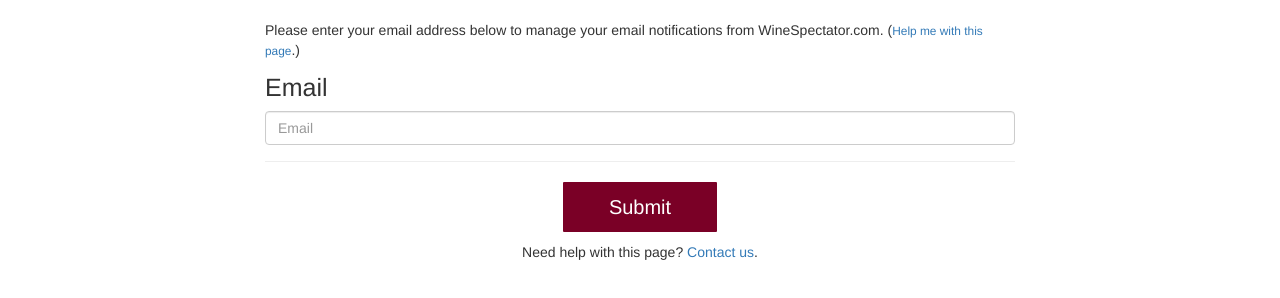
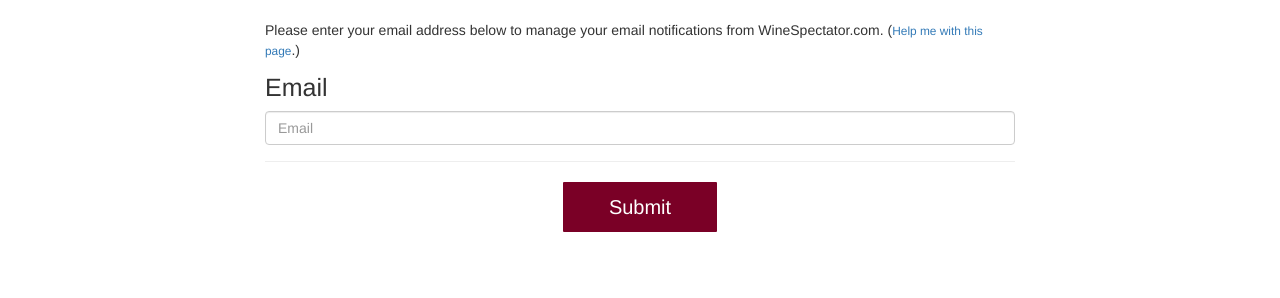
Before and after one commit to mshanken/WSsignup, a website: page preferences.html in a window 1280 px wide. Shown: the part 154-452 px from the top of the page. Drawn offline with Linux system fonts and the light colour scheme.

Commit message:
removing help link on pref.

```diff
--- a/preferences.html
+++ b/preferences.html
@@ -76,7 +76,6 @@
 					<div class="col-xs-12 col-sm-12 col-md-8 col-lg-8">
 						<hr />
 						<p class="text-center"><input id="CI_submit" name="submit" type="submit" value="Submit" class="btn btnbig"></p>
-						<p class="text-center">Need help with this page? <a href="http://help.winespectator.com/support/home"  target="_blank">Contact us</a>.</p>
 					</div>
 					<div class="col-xs-12 col-sm-12 col-md-2 col-lg-2"></div><!-- empaty column -->
 				</div><!-- /.row -->
```
